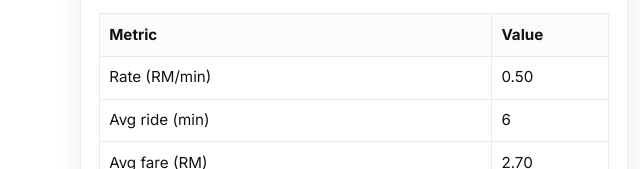
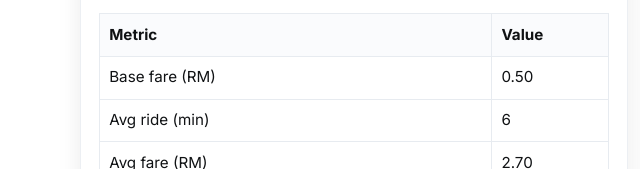
Before and after one commit to zymvarix/safewheelv3, a plain HTML site: page index.html in a window 1280 px wide. Shown: the part 2331-2500 px from the top of the page, 0-640 px from the left. Drawn offline with Linux system fonts and the light colour scheme.

Commit message:
Fix pricing table label to base fare

```diff
--- a/index.html
+++ b/index.html
@@ -160,7 +160,7 @@
       <p><b>Driver commission:</b> SafeWheel takes 15% of each completed ride, while other companies usually charge 20–30%. SafeWheel supports payment by e-wallet and online banking.</p>
       <table class="table" aria-label="Pricing summary">
         <tr><th>Metric</th><th>Value</th></tr>
-        <tr><td>Rate (RM/min)</td><td>0.50</td></tr>
+        <tr><td>Base fare (RM)</td><td>0.50</td></tr>
         <tr><td>Avg ride (min)</td><td>6</td></tr>
         <tr><td>Avg fare (RM)</td><td>2.70</td></tr>
         <tr><td>Commission per ride (RM)</td><td>0.405</td></tr>
```
